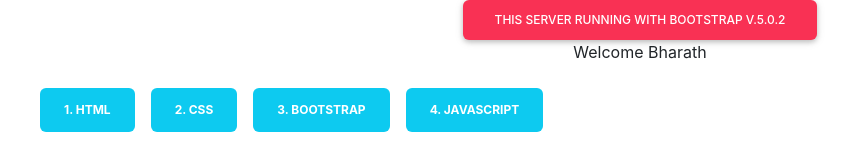
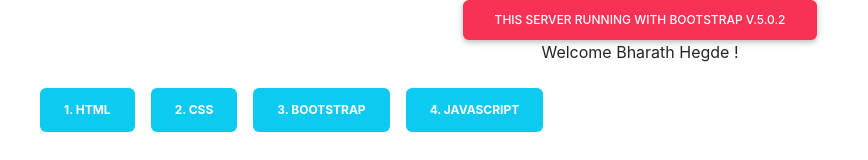
Before and after one commit to acb123web/React-home, a React (Create React App) app: page / in a window 1280 px wide. Shown: the top 160 px of the page, without its empty margins (0-868 px from the left). Built offline with nearby package versions, Linux system fonts and the light colour scheme.

Commit message:
topic on jsx

```diff
--- a/src/App.js
+++ b/src/App.js
@@ -2,8 +2,16 @@
 import React from "react";
 
 function App() {
-  const add = "Bharath";
-  const app = "Welcome " + add;
+
+  function userName(user){
+    return user.welcome+" "+user.firstname +" "+ user.lastname;
+  }
+  const user ={
+    welcome:"Welcome",
+    firstname:"Bharath",
+    lastname:"Hegde"
+  }
+
   const lang = [
     {id:"1",info:"HTML"},
     {id:"2",info:"CSS"},
@@ -13,7 +21,7 @@
    const menus = ["Masaladosa","panipuri","gobi"];
 
 
-   console.log(app);
+
   /*list rendering*/
  for(var i=0; i<lang.length; i++){
   console.log(lang[i]);
@@ -32,7 +40,7 @@
   return (
   <div className="App">
   <button type="button" className="btn btn-danger">This Server Running with Bootstrap v.5.0.2</button>
-   <p>{app}</p>
+   <p>{userName(user)} !</p>
    <ul style={{textAlign:'left',listStyle:"none"}}>
    {lang.map(langs => <li className="badge bg-info text-white py-3 px-4 m-2" key={langs.id}>{langs.id}. {langs.info}</li>)}
    </ul>
```
